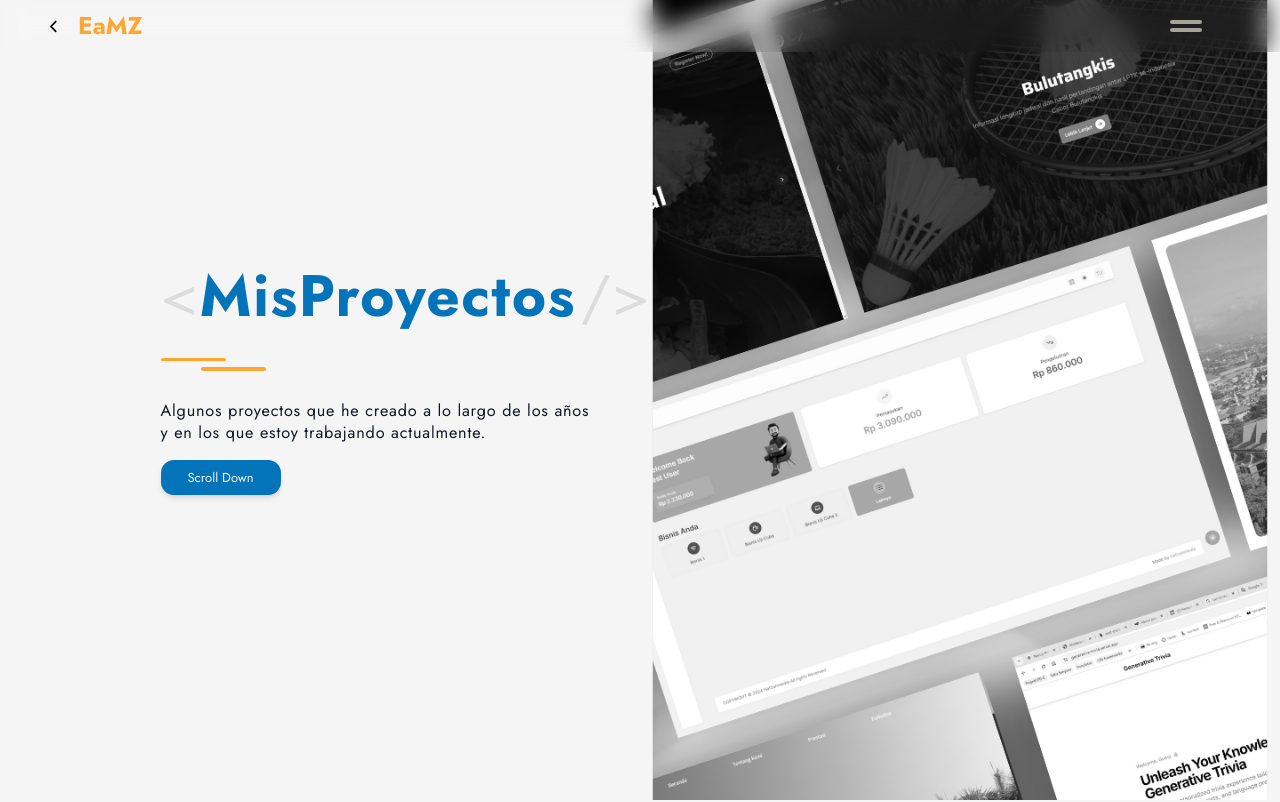
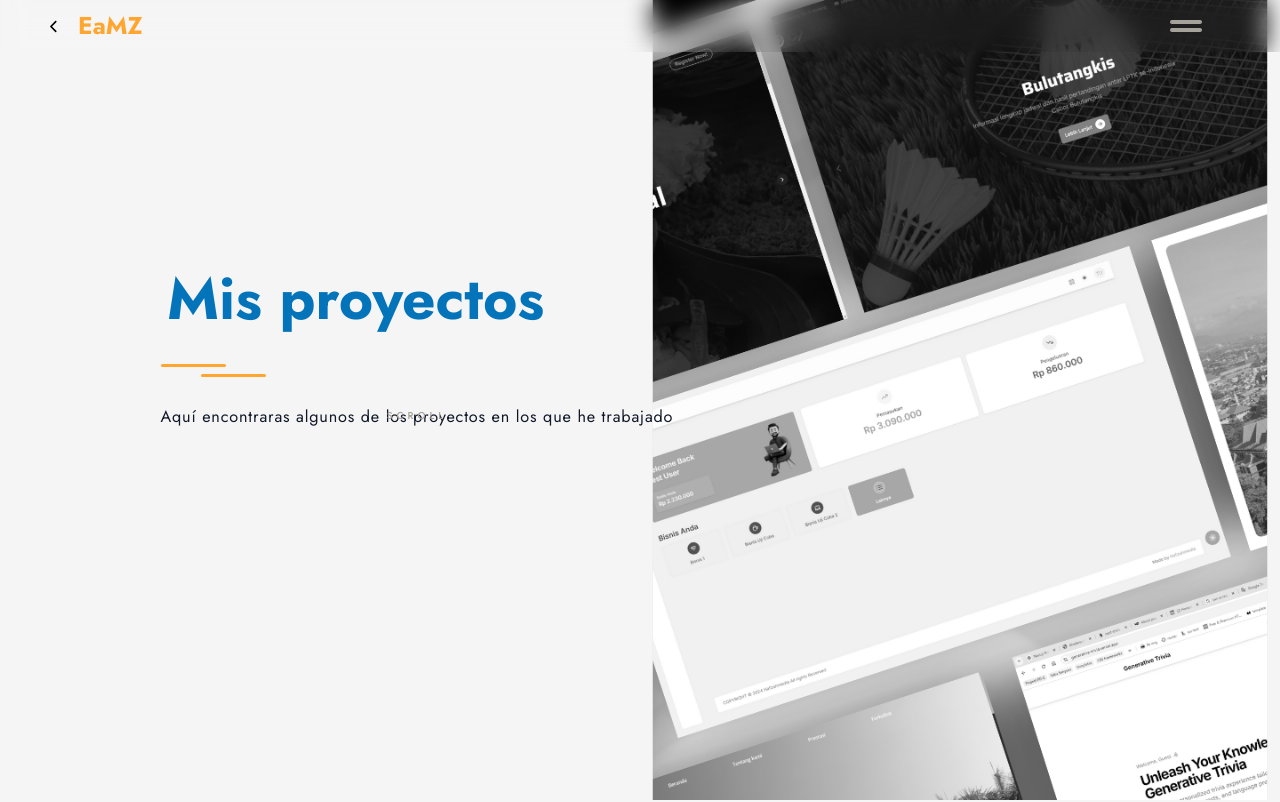
Before and after one commit to EliezerMezaDev/portfolio-v04, a Next.js app: page /projects in a window 1280 px wide. Shown: the top 802 px of the page. Built offline with nearby package versions, Linux system fonts and the light colour scheme.

Commit message:
refactor: update projects page structure

```diff
--- a/src/app/projects/page.tsx
+++ b/src/app/projects/page.tsx
@@ -6,9 +6,6 @@ import Button from "@components/ui/Button";
 import Image from "next/image";
 
 // images
-import Intervyou1 from "@public/image/projects/web/intervyou/intervyou-1.png";
-import Intervyou2 from "@public/image/projects/web/intervyou/intervyou-2.png";
-import Intervyou3 from "@public/image/projects/web/intervyou/intervyou-3.png";
 import ProjectAll from "@public/image/projects.png";
 
 import Hr from "@components/ui/Hr";
@@ -19,6 +16,7 @@ import { FontAwesomeIcon } from "@fortawesome/react-fontawesome";
 import { faChevronLeft } from "@fortawesome/free-solid-svg-icons";
 import Hightlight from "@components/projects/Hightlight";
 import { CodeEffect } from "@components/ui/CodeEffect";
+import Hero from "@components/ui/Hero";
 
 const categories = [
   { id: 1, label: "Desarrollo Web" },
@@ -39,63 +37,12 @@ export default function Page() {
         <FixedButon href="/#projects">
           <FontAwesomeIcon icon={faChevronLeft} className="text-black pr-10" />
         </FixedButon>
-        <div className="relative h-screen w-screen  gap-4 p-10 flex justify-center items-center flex-col mb-10 overflow-hidden">
-          <div className="z-0 mb-48 md:mb-0  md:absolute top-1/4  md:right-[10%] md:-translate-y-16 ">
-            <motion.div
-              initial={{ scale: 1 }}
-              animate={{ scale: 1.6 }}
-              transition={{ duration: 1, ease: "circOut" }}
-              className="relative bg-slate-300 rounded-sm h-[400px] md:h-[600px] w-[80vw] md:w-[30vw] grayscale hover:grayscale-0 "
-            >
-              <Image
-                src={ProjectAll}
-                alt="EaMZ"
-                fill
-                placeholder="blur"
-                className="object-cover"
-                sizes="(max-width: 768px) 80vw, 30vw"
-              />
-            </motion.div>
-          </div>
-          <div className="z-10 w-full absolute md:w-auto md:left-[10%] top-[60%] md:top-1/3 col-span-2 flex flex-col justify-center items-start md:items-start text-start px-10 pt-4 backdrop-filter backdrop-blur-sm md:backdrop-blur-none md:backdrop-filter-none bg-gray-100 bg-opacity-50 md:bg-transparent md:pt-0">
-            <CodeEffect
-              className="mb-2 md:mb-5 text-5xl md:text-7xl"
-              symbolClassName="text-black/10"
-              children={
-                <motion.h1
-                  className="bg-white lg:bg-transparent bg-opacity-50 text-main font-bold"
-                  initial={{ x: -100, opacity: 0 }}
-                  whileInView={{ x: 0, opacity: 1 }}
-                  transition={{
-                    delay: 0.1,
-                    type: "spring",
-                  }}
-                >
-                  MisProyectos
-                </motion.h1>
-              }
-            />
-            <Hr />
-            <p className="title  text-xl mt-4 tracking-wider text-gray-900 leading-[1.7rem] mb-5">
-              Algunos proyectos que he creado a lo largo de los años <br /> y en
-              los que estoy trabajando actualmente.
-            </p>
-            <motion.div
-              initial={{ opacity: 0, y: 100 }}
-              animate={{ opacity: 1, y: 0 }}
-              transition={{ duration: 0.5, ease: "circOut" }}
-              onClick={() => {
-                window.scrollTo({
-                  top: 1000,
-                  behavior: "smooth",
-                });
-              }}
-              className="mb-3"
-            >
-              <Button variation="primary">Scroll Down</Button>
-            </motion.div>
-          </div>
-        </div>
+
+        <Hero
+          title="Mis proyectos"
+          desc="Aquí encontraras algunos de los proyectos en los que he trabajado"
+          coverImg={ProjectAll}
+        />
 
         <Hightlight />
 
```
